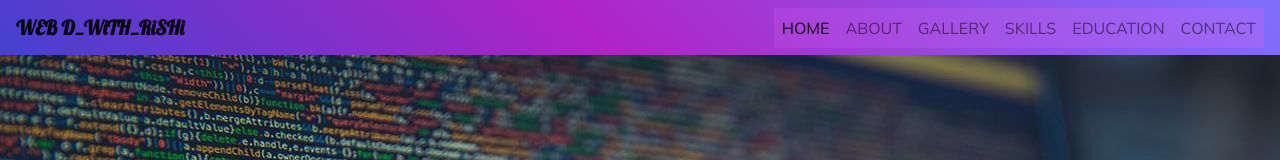
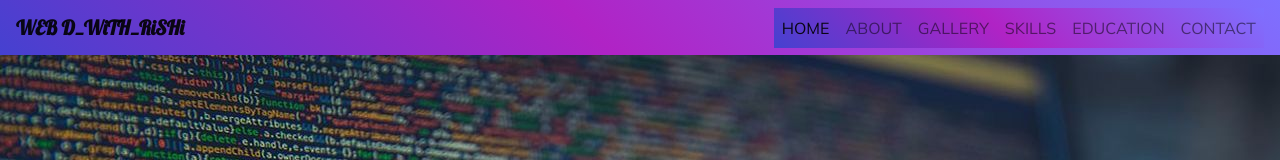
Before and after one commit to rishi803/second-website, a plain HTML site: page index.html in a window 1280 px wide. Shown: the top 160 px of the page. Drawn offline with nearby package versions, Linux system fonts and the light colour scheme.

Commit message:
updated nav

```diff
--- a/index.html
+++ b/index.html
@@ -73,7 +73,9 @@ ul li a:hover{
             text-decoration: none;
           }
  ul{
-   background:linear-gradient(to right,rgba(212,101,239,0.2),rgba(212,101,239,0.3));
+  background-color: #4541d0;
+background-image: linear-gradient(43deg, #4541d0 0%, #b023c5 46%, #7e70ff 100%) !important;
+background-repeat: none;
  }
 
 .extra{
```
